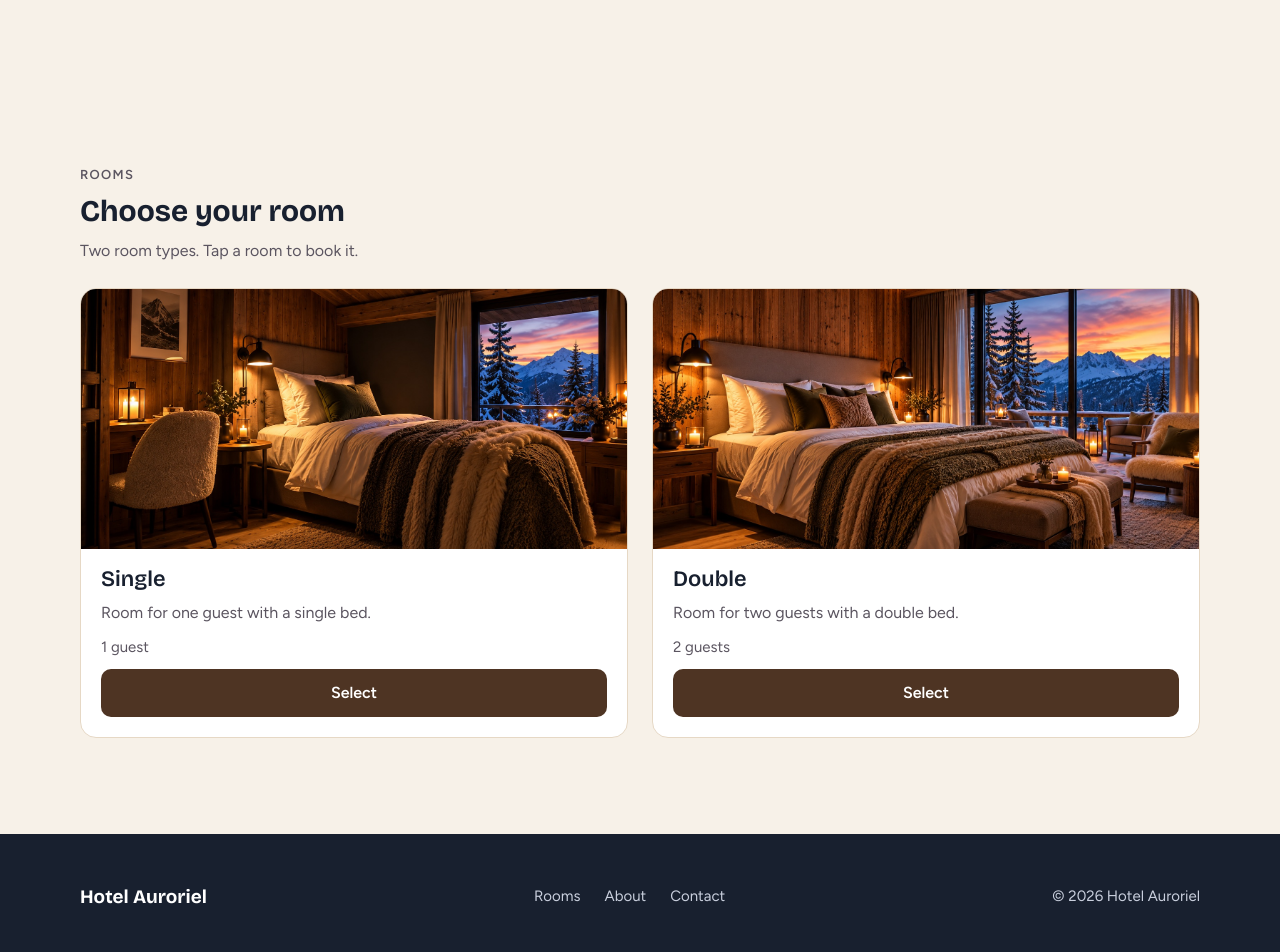
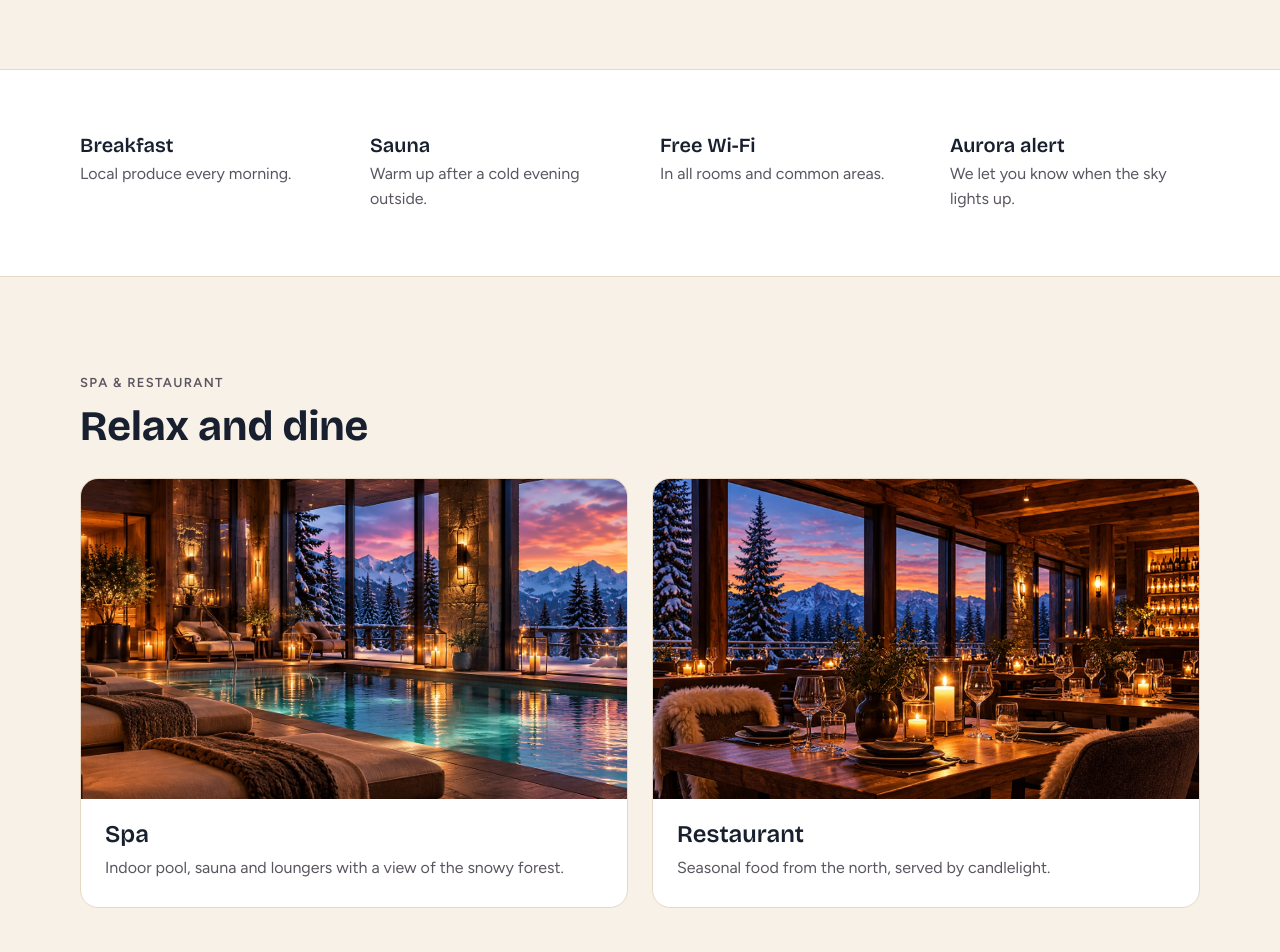
Before and after one commit to jkatariina/hotel-booking-app, a React (Create React App) app in the folder frontend/: page / in a window 1280 px wide. Shown: the part 1220-2172 px from the top of the page. Built offline with nearby package versions, Linux system fonts and the light colour scheme.

Commit message:
feat(frontend): add facilities and spa sections

```diff
--- a/frontend/src/App.js
+++ b/frontend/src/App.js
@@ -3,6 +3,8 @@ import Header from "./components/Header";
 import Footer from "./components/Footer";
 import Hero from "./components/Hero";
 import About from "./components/About";
+import Facilities from "./components/Facilities";
+import SpaDining from "./components/SpaDining";
 import RoomCard from "./components/RoomCard";
 import BookingForm from "./components/BookingForm";
 import BookingConfirmation from "./components/BookingConfirmation";
@@ -44,6 +46,8 @@ function App() {
 					<>
 						<Hero />
 						<About />
+						<Facilities />
+						<SpaDining />
 						<section id="rooms" className="container section rooms">
 							<div className="section-heading">
 								<span className="eyebrow">Rooms</span>
--- /dev/null
+++ b/frontend/src/components/Facilities.js
@@ -0,0 +1,23 @@
+const FACILITIES = [
+	{ title: "Breakfast", text: "Local produce every morning." },
+	{ title: "Sauna", text: "Warm up after a cold evening outside." },
+	{ title: "Free Wi-Fi", text: "In all rooms and common areas." },
+	{ title: "Aurora alert", text: "We let you know when the sky lights up." },
+];
+
+function Facilities() {
+	return (
+		<section aria-label="What we offer" className="facilities">
+			<div className="container facilities-list">
+				{FACILITIES.map((facility) => (
+					<div key={facility.title} className="facility">
+						<h3>{facility.title}</h3>
+						<p>{facility.text}</p>
+					</div>
+				))}
+			</div>
+		</section>
+	);
+}
+
+export default Facilities;
--- /dev/null
+++ b/frontend/src/components/SpaDining.js
@@ -0,0 +1,28 @@
+function SpaDining() {
+	return (
+		<section id="spa-dining" className="container section spa-dining">
+			<div className="section-heading">
+				<span className="eyebrow">Spa &amp; restaurant</span>
+				<h2>Relax and dine</h2>
+			</div>
+			<div className="feature-cards">
+				<article className="feature-card">
+					<img src="/images/spa.jpg" alt="Indoor pool and loungers by large windows with a snowy view" />
+					<div className="feature-card-body">
+						<h3>Spa</h3>
+						<p>Indoor pool, sauna and loungers with a view of the snowy forest.</p>
+					</div>
+				</article>
+				<article className="feature-card">
+					<img src="/images/restaurang2.jpg" alt="Candlelit restaurant with a view of mountains at sunset" />
+					<div className="feature-card-body">
+						<h3>Restaurant</h3>
+						<p>Seasonal food from the north, served by candlelight.</p>
+					</div>
+				</article>
+			</div>
+		</section>
+	);
+}
+
+export default SpaDining;
--- a/frontend/src/index.css
+++ b/frontend/src/index.css
@@ -268,6 +268,80 @@ main {
 	height: 240px;
 	border-radius: 16px;
 	object-fit: cover;
+}
+
+.facilities {
+	background: var(--color-surface);
+	border-top: 1px solid var(--color-border);
+	border-bottom: 1px solid var(--color-border);
+}
+
+.facilities-list {
+	padding-top: 48px;
+	padding-bottom: 48px;
+	display: grid;
+	grid-template-columns: repeat(2, minmax(0, 1fr));
+	gap: 28px 16px;
+}
+
+.facility {
+	display: flex;
+	flex-direction: column;
+	gap: 6px;
+}
+
+.facility h3 {
+	font-size: 18px;
+	font-weight: 600;
+}
+
+.facility p {
+	font-size: 15px;
+	color: var(--color-muted);
+}
+
+.spa-dining {
+	display: flex;
+	flex-direction: column;
+	gap: 28px;
+}
+
+.spa-dining.section {
+	padding-bottom: 0;
+}
+
+.feature-cards {
+	display: grid;
+	gap: 24px;
+}
+
+.feature-card {
+	background: var(--color-surface);
+	border: 1px solid var(--color-border);
+	border-radius: 16px;
+	overflow: hidden;
+}
+
+.feature-card img {
+	width: 100%;
+	height: 220px;
+	object-fit: cover;
+}
+
+.feature-card-body {
+	padding: 22px 24px 26px;
+	display: flex;
+	flex-direction: column;
+	gap: 8px;
+}
+
+.feature-card-body h3 {
+	font-size: 22px;
+	font-weight: 600;
+}
+
+.feature-card-body p {
+	color: var(--color-muted);
 }
 
 .rooms {
@@ -612,6 +686,10 @@ main {
 		height: 320px;
 	}
 
+	.feature-cards {
+		grid-template-columns: repeat(2, minmax(0, 1fr));
+	}
+
 	.room-list {
 		grid-template-columns: repeat(2, minmax(0, 1fr));
 	}
@@ -696,6 +774,37 @@ main {
 		border-radius: 18px;
 	}
 
+	.section-heading h2 {
+		font-size: 42px;
+	}
+
+	.facilities-list {
+		grid-template-columns: repeat(4, minmax(0, 1fr));
+		gap: 40px;
+		padding-top: 64px;
+		padding-bottom: 64px;
+	}
+
+	.facility h3 {
+		font-size: 20px;
+	}
+
+	.facility p {
+		font-size: 16px;
+	}
+
+	.feature-card {
+		border-radius: 18px;
+	}
+
+	.feature-card img {
+		height: 320px;
+	}
+
+	.feature-card-body h3 {
+		font-size: 24px;
+	}
+
 	.footer-inner {
 		flex-direction: row;
 		justify-content: space-between;
```
